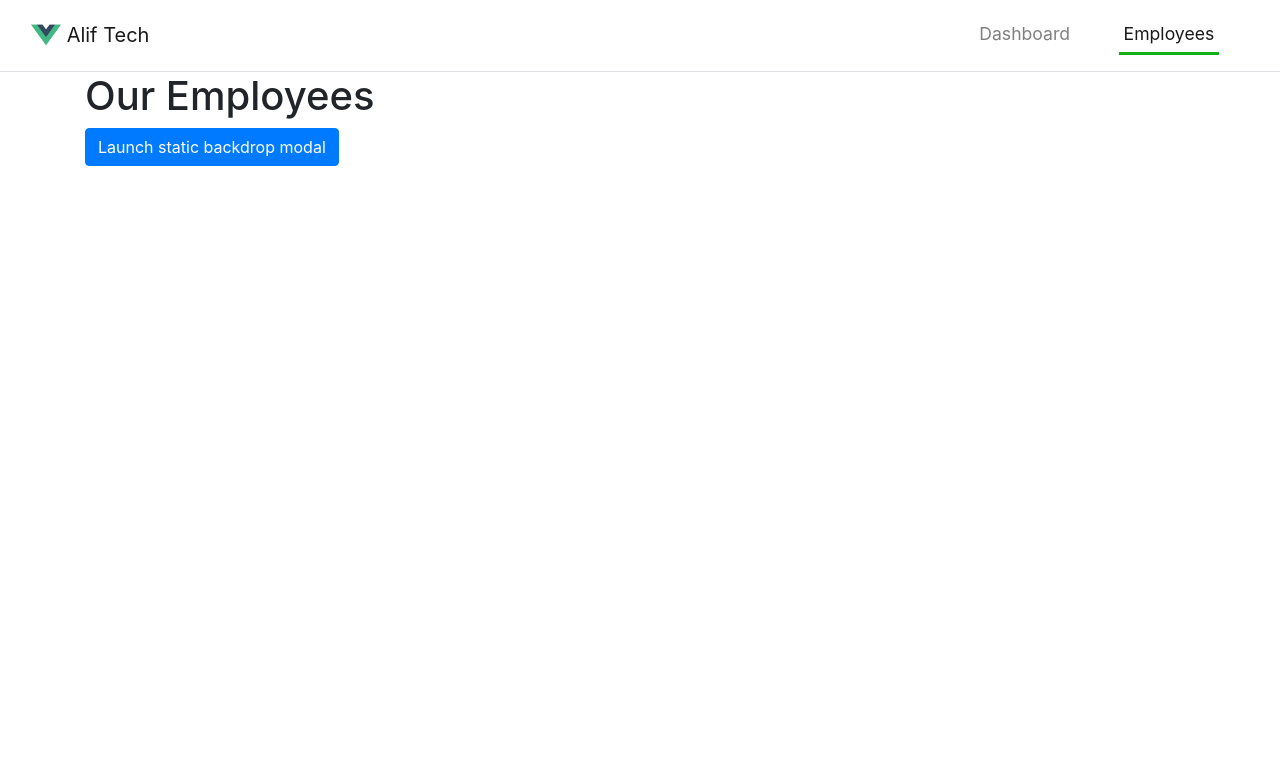
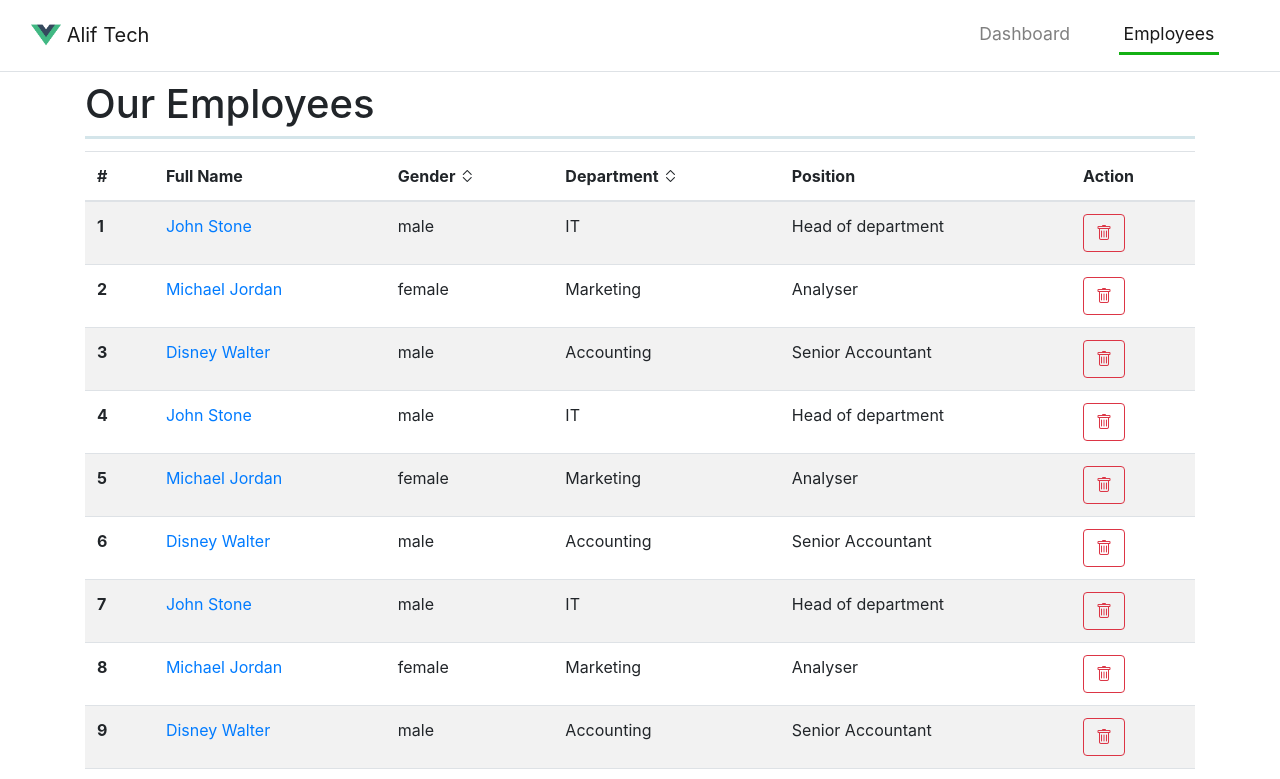
Before and after one commit to Adham-Mamedov/hr-alif-tech, a Vue app: page /employees in a window 1280 px wide. Shown: the top 779 px of the page. Built offline with nearby package versions, Linux system fonts and the light colour scheme.

Commit message:
Do employee table

```diff
--- a/package.json
+++ b/package.json
@@ -8,6 +8,7 @@
   },
   "dependencies": {
     "bootstrap": "^4.6.0",
+    "bootstrap-icons": "^1.5.0",
     "core-js": "^3.6.5",
     "jquery": "^3.6.0",
     "popper.js": "^1.16.1",
--- /dev/null
+++ b/src/components/EmployeeList.vue
@@ -0,0 +1,82 @@
+<template>
+  <table class="table table-striped mb-0">
+    <caption>List of employees</caption>
+    <thead>
+    <tr>
+      <th scope="col">#</th>
+      <th scope="col">Full Name</th>
+      <th scope="col" role="button" @click="sortBy('gender')">Gender <i class="bi bi-chevron-expand"></i></th>
+      <th scope="col" role="button" @click="sortBy('department')">Department <i class="bi bi-chevron-expand"></i></th>
+      <th scope="col">Position</th>
+      <th scope="col">Action</th>
+    </tr>
+    </thead>
+    <tbody v-if="displayedEmployees && displayedEmployees.length !== 0">
+    <tr v-for="(employee, idx) in displayedEmployees">
+      <th scope="row">{{ idx + 1 }}</th>
+      <td>
+        <router-link :to="`/employee/${employee.id}`">{{ employee.name}}</router-link>
+      </td>
+      <td>{{ employee.gender }}</td>
+      <td>{{ employee.department }}</td>
+      <td>{{ employee.position }}</td>
+      <td>
+        <button class="btn small btn-outline-danger" @click="removeEmployee(employee.id)"><i class="bi bi-trash"></i></button>
+      </td>
+    </tr>
+    </tbody>
+    <tbody v-else>
+    <tr>
+      <td colspan="6">No employees yet!</td>
+    </tr>
+    </tbody>
+  </table>
+
+  <Pagination :current-page="currentPage" :page-number="pageNumber"/>
+</template>
+
+<script>
+import Pagination from '@/components/Pagination';
+export default {
+  name: "EmployeeList",
+  components: {Pagination},
+  props: {
+    employees: Array,
+  },
+  data() {
+    return {
+      employeeList: this.employees || [],
+      sortedBy: ''
+    }
+  },
+  methods: {
+    removeEmployee(id) {
+
+    },
+    sortBy(type) {
+      if(this.sortedBy === type) {
+        this.sortedBy = ''
+        return this.employeeList.sort((a, b) => a[type] >= b[type] ? 1 : -1)
+      }
+      this.sortedBy = type
+      this.employeeList.sort((a, b) => a[type] <= b[type] ? 1 : -1)
+    }
+  },
+  computed: {
+    displayedEmployees() {
+      let startIdx = (this.currentPage - 1) * 10
+      return this.employeeList.slice(startIdx, startIdx + 10)
+    },
+    currentPage() {
+      return this.$route.query.page ?? 1
+    },
+    pageNumber() {
+      return Math.ceil(this.employees.length / 10)
+    }
+  }
+}
+</script>
+
+<style scoped>
+
+</style>
--- /dev/null
+++ b/src/components/Pagination.vue
@@ -0,0 +1,33 @@
+<template>
+  <nav aria-label="Page navigation">
+    <ul class="pagination">
+      <li class="page-item">
+        <router-link class="page-link" :to="`/employees?page=${+currentPage === 1 ? 1 : currentPage - 1}`" replace
+                     aria-label="Previous">
+          <span aria-hidden="true">&laquo;</span>
+        </router-link>
+      </li>
+      <li class="page-item" :class="{active: +currentPage === page}" v-for="page in pageNumber">
+        <router-link class="page-link" :to="`/employees?page=${page}`" replace>{{ page }}</router-link>
+      </li>
+      <li class="page-item">
+        <router-link class="page-link"
+                     :to="`/employees?page=${+currentPage === pageNumber ? pageNumber: +currentPage + 1}`" replace
+                     aria-label="Next">
+          <span aria-hidden="true">&raquo;</span>
+        </router-link>
+      </li>
+    </ul>
+  </nav>
+</template>
+
+<script>
+export default {
+  name: "Pagination",
+  props: ['currentPage', 'pageNumber']
+}
+</script>
+
+<style scoped>
+
+</style>
--- a/src/main.js
+++ b/src/main.js
@@ -3,10 +3,12 @@ import App from './App.vue'
 import router from './router'
 import store from './store'
 
+import '@/scss/index.scss'
 import 'bootstrap';
 
 import 'bootstrap/dist/css/bootstrap.css'
 import 'bootstrap/dist/js/bootstrap.js'
+import 'bootstrap-icons/font/bootstrap-icons.css'
 
 
 
--- a/src/router/index.js
+++ b/src/router/index.js
@@ -10,8 +10,18 @@ const routes = [
   {
     path: '/employees',
     name: 'Employees',
-    component: () => import('../views/Employees')
+    component: () => import('../views/Employees'),
   },
+  {
+    path: '/employee/:id',
+    name: 'EmployeeDetails',
+    component: () => import('../views/EmployeeDetails')
+  },
+  {
+    path: '/:notFound(.*)',
+    name: 'NotFound',
+    component: () => import('../views/NotFound')
+  }
 ]
 
 const router = createRouter({
--- a/src/scss/index.scss
+++ b/src/scss/index.scss
@@ -0,0 +1,4 @@
+
+.card-title {
+  border-bottom: 3px solid #d4e5ea;
+}
--- /dev/null
+++ b/src/views/EmployeeDetails.vue
@@ -0,0 +1,13 @@
+<template>
+  <h1>Employee details</h1>
+</template>
+
+<script>
+export default {
+  name: "EmployeeDetails"
+}
+</script>
+
+<style scoped>
+
+</style>
--- a/src/views/Employees.vue
+++ b/src/views/Employees.vue
@@ -1,7 +1,13 @@
 <template>
-  <h1>Our Employees</h1>
-  <button @click="modal = true" type="button" class="btn btn-primary" data-toggle="modal" data-target="#staticBackdrop">
-    Launch static backdrop modal
+  <h1 class="card-title py-2">Our Employees</h1>
+
+<!--  <EmployeeDetails v-if="$route.params.id"/>-->
+  <EmployeeList :employees="employees"/>
+
+
+
+  <button @click="modal = true" type="button" class="btn btn-primary mt-3" data-toggle="modal" data-target="#staticBackdrop">
+    Add employee
   </button>
   <Modal v-if="modal" title="Create Employee" @close="modal = false">
     <p>Lorem ipsum dolor sit amet, consectetur adipisicing elit. Est, ut?</p>
@@ -10,17 +16,134 @@
 
 <script>
 import Modal from '@/components/Modal';
+import EmployeeList from '@/components/EmployeeList';
+import EmployeeDetails from '@/views/EmployeeDetails';
 export default {
   name: "Employees",
-  components: {Modal},
+  components: {EmployeeDetails, EmployeeList, Modal},
   data() {
     return {
-      modal: false
+      modal: false,
+      employees: [
+        {
+          id: 1234,
+          name: 'John Stone',
+          age: 22,
+          gender: 'male',
+          department: 'IT',
+          position: 'Head of department'
+        },{
+          id: 12345,
+          name: 'Michael Jordan',
+          age: 61,
+          gender: 'female',
+          department: 'Marketing',
+          position: 'Analyser'
+        },{
+          id: 123456,
+          name: 'Disney Walter',
+          age: 34,
+          gender: 'male',
+          department: 'Accounting',
+          position: 'Senior Accountant'
+        },
+        {
+          id: 1234,
+          name: 'John Stone',
+          age: 22,
+          gender: 'male',
+          department: 'IT',
+          position: 'Head of department'
+        },{
+          id: 12345,
+          name: 'Michael Jordan',
+          age: 61,
+          gender: 'female',
+          department: 'Marketing',
+          position: 'Analyser'
+        },{
+          id: 123456,
+          name: 'Disney Walter',
+          age: 34,
+          gender: 'male',
+          department: 'Accounting',
+          position: 'Senior Accountant'
+        },
+        {
+          id: 1234,
+          name: 'John Stone',
+          age: 22,
+          gender: 'male',
+          department: 'IT',
+          position: 'Head of department'
+        },{
+          id: 12345,
+          name: 'Michael Jordan',
+          age: 61,
+          gender: 'female',
+          department: 'Marketing',
+          position: 'Analyser'
+        },{
+          id: 123456,
+          name: 'Disney Walter',
+          age: 34,
+          gender: 'male',
+          department: 'Accounting',
+          position: 'Senior Accountant'
+        },
+        {
+          id: 1234,
+          name: 'John Stone',
+          age: 22,
+          gender: 'male',
+          department: 'IT',
+          position: 'Head of department'
+        },{
+          id: 12345,
+          name: 'Michael Jordan',
+          age: 61,
+          gender: 'female',
+          department: 'Marketing',
+          position: 'Analyser'
+        },{
+          id: 123456,
+          name: 'Disney Walter',
+          age: 34,
+          gender: 'male',
+          department: 'Accounting',
+          position: 'Senior Accountant'
+        },
+        {
+          id: 1234,
+          name: 'John Stone',
+          age: 22,
+          gender: 'male',
+          department: 'IT',
+          position: 'Head of department'
+        },{
+          id: 12345,
+          name: 'Michael Jordan',
+          age: 61,
+          gender: 'female',
+          department: 'Marketing',
+          position: 'Analyser'
+        },{
+          id: 123456,
+          name: 'Disney',
+          age: 34,
+          gender: 'male',
+          department: 'Accounting',
+          position: 'Senior Accountant'
+        },
+      ]
     }
   },
 }
 </script>
 
 <style scoped>
+h1 {
+
+}
 
 </style>
--- /dev/null
+++ b/src/views/NotFound.vue
@@ -0,0 +1,17 @@
+<template>
+  <h1>Error: 404! Page was not found!</h1>
+</template>
+
+<script>
+export default {
+  name: "NotFound"
+}
+</script>
+
+<style scoped>
+h1 {
+  color: red;
+  text-align: center;
+}
+
+</style>
```
Also changed, not shown: 1 other file (tests, documents, lock files or other folders).
